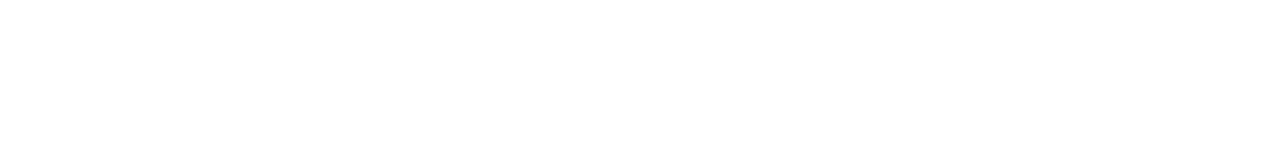
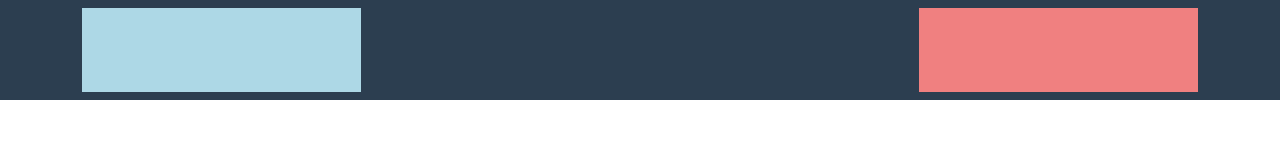
Before and after one commit to AntonioRusso1997/html-css-bootstrap-freelancer, a plain HTML site: page index.html in a window 1280 px wide. Drawn offline with nearby package versions, Linux system fonts and the light colour scheme.

Commit message:
Debug Navbar

```diff
--- a/css/style.css
+++ b/css/style.css
@@ -3,3 +3,37 @@
     margin: 0;
     box-sizing: border-box;
 }
+
+header {
+    background-color: #2c3e50;
+}
+
+.navbar-nav li {
+    display: inline-block;
+}
+
+
+
+/* /Debug */
+
+.debug header {
+    height: 100px;
+}
+
+.debug .navbar {
+    height: 100%;
+}
+
+.debug .navbar .container {
+    height: 100%;
+}
+
+.debug .navbar-brand {
+    background-color: lightblue;
+    height: 100%;
+}
+
+.debug .navbar-nav {
+    background-color: lightcoral;
+    height: 100%;
+}
--- a/index.html
+++ b/index.html
@@ -9,9 +9,17 @@
     <link rel="stylesheet" href="css/style.css">
     <title>BootStrap Freelancer</title>
 </head>
-<body>
+<body class="debug">
     <header>
+        <nav class="navbar">
+            <div class="container">
+                <a href="#" class="navbar-brand col-3"></a>
 
+                <ul class="navbar-nav col-3">
+
+                </ul>
+            </div>
+        </nav>
     </header>
 
     <main>
```
